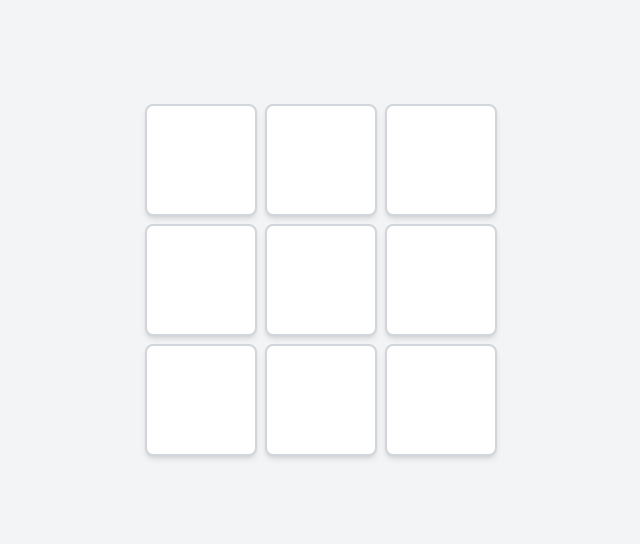
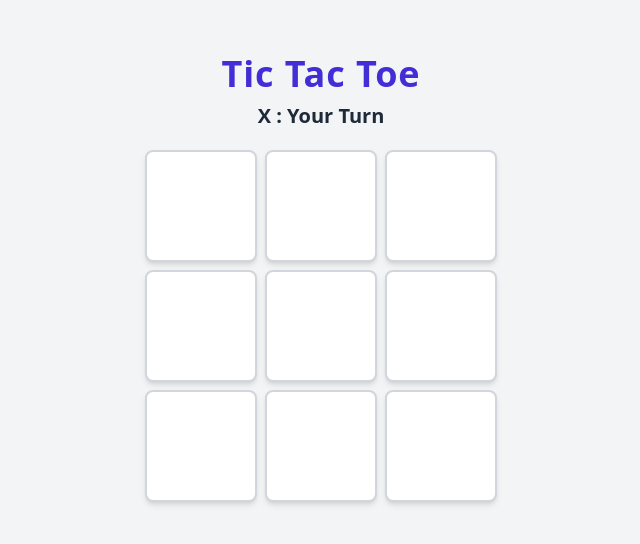
Before and after one commit to mabdullah525/react-tic-tac-toe-game, a React (Vite) app: page / in a window 1280 px wide. Shown: the part 120-664 px from the top of the page, without its empty margins (319-959 px from the left). Built offline with nearby package versions, Linux system fonts and the light colour scheme.

Commit message:
All Done

```diff
--- a/src/Game.jsx
+++ b/src/Game.jsx
@@ -30,6 +30,9 @@ const Game = () => {
   let result = checkWinner();
 
   const handleClick = (index) => {
+    if (num[index] || result) {
+      return;
+    }
     let copyArray = [...num];
     copyArray[index] = cond ? 'X' : 'O';
     setNum(copyArray);
@@ -42,6 +45,8 @@ const Game = () => {
   }
   return (
     <div className='container'>
+      <h1 className='heading'>Tic Tac Toe</h1>
+      <h2 className='turn'>{cond ? 'X' : 'O'} : Your Turn</h2>
       {
         result ? <div className='win'><h1 className='result'>{result} : You Win</h1> <button onClick={play}>Play Again</button></div> : (
           <>
--- a/src/index.css
+++ b/src/index.css
@@ -33,3 +33,10 @@ body {
 .win button {
   @apply px-6 py-2 bg-indigo-500 text-white font-semibold rounded-lg shadow hover:bg-indigo-600 transition duration-200;
 }
+.heading {
+  @apply text-4xl font-extrabold text-indigo-700 mb-2 tracking-wide;
+}
+
+.turn {
+  @apply text-xl font-semibold text-gray-800 mb-4;
+}
```
